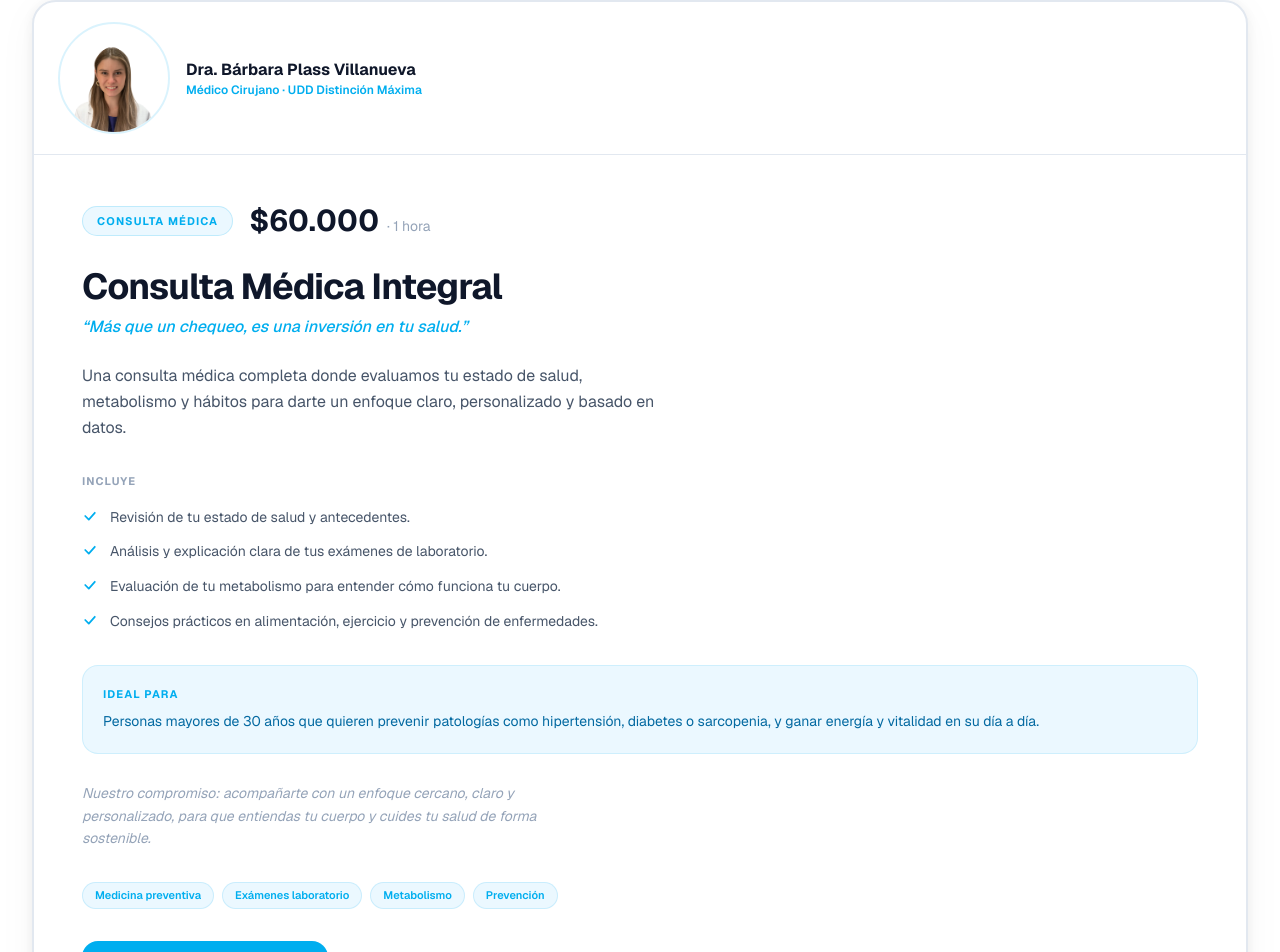
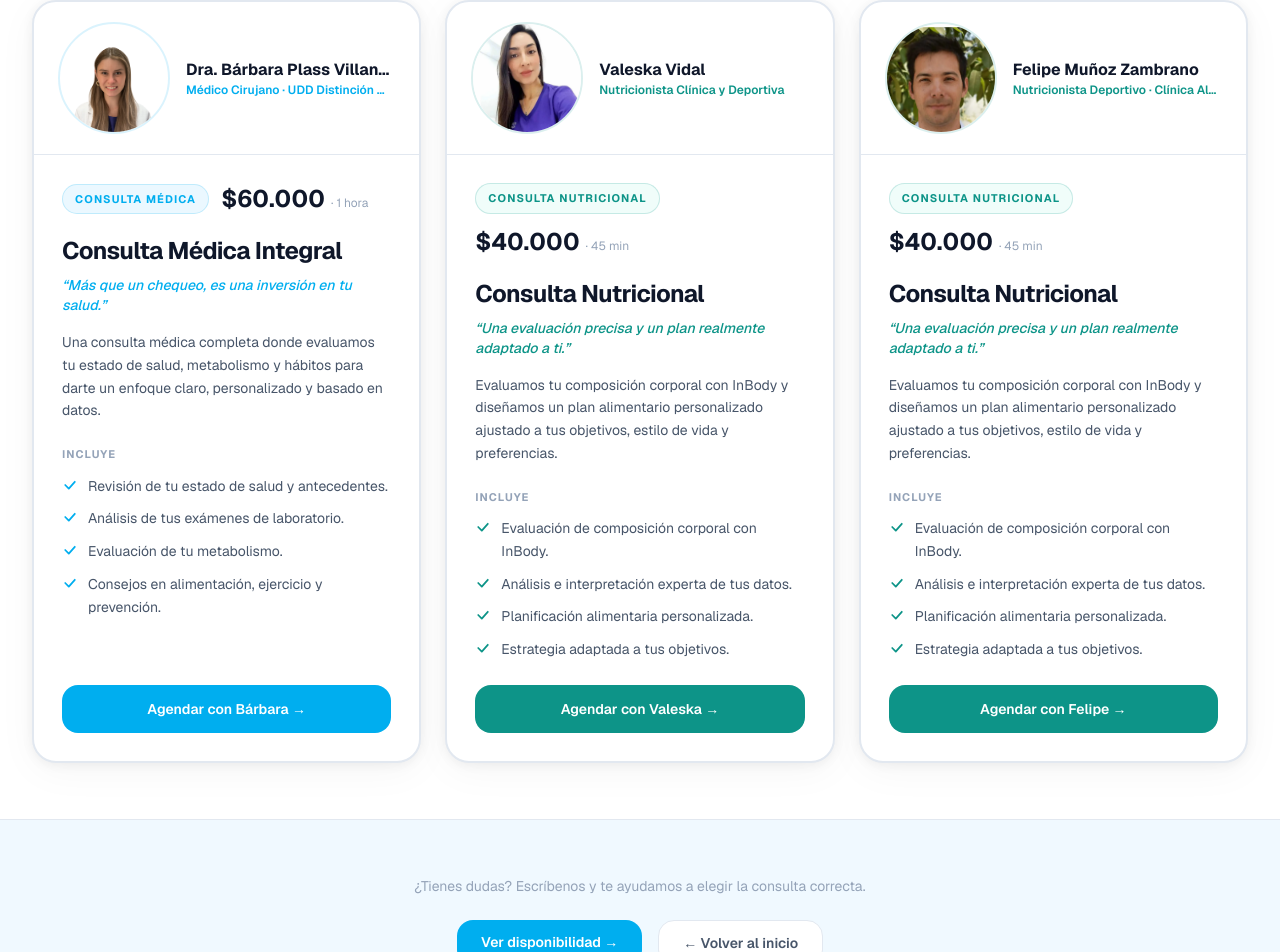
Before and after one commit to felipemunoz1983-alt/centro-metabolico, a Next.js app: page /asesoria in a window 1280 px wide. Shown: the part 748-1700 px from the top of the page. Built offline with nearby package versions, Linux system fonts and the light colour scheme.

Commit message:
Unify all 3 professionals in 3-column grid (same card layout)

```diff
--- a/src/app/asesoria/AsesoriaClient.tsx
+++ b/src/app/asesoria/AsesoriaClient.tsx
@@ -146,198 +146,162 @@ export function AsesoriaClient() {
         <div className="mx-auto flex max-w-[1300px] flex-col gap-8">
 
           {/* ── CARD 1: Consulta Médica — content left, Bárbara right ─ */}
-          {selected !== "nutricional" && (
+          {(() => {
+            const professionals = [
+              {
+                id: "barbara",
+                type: "medica" as const,
+                name: "Dra. Bárbara Plass Villanueva",
+                firstName: "Bárbara",
+                role: "Médico Cirujano · UDD Distinción Máxima",
+                photo: "barbara.webp",
+                focus: "center 22%",
+                badge: "Consulta Médica",
+                price: "$60.000",
+                duration: "1 hora",
+                title: "Consulta Médica Integral",
+                quote: "Más que un chequeo, es una inversión en tu salud.",
+                description:
+                  "Una consulta médica completa donde evaluamos tu estado de salud, metabolismo y hábitos para darte un enfoque claro, personalizado y basado en datos.",
+                includes: [
+                  "Revisión de tu estado de salud y antecedentes.",
+                  "Análisis de tus exámenes de laboratorio.",
+                  "Evaluación de tu metabolismo.",
+                  "Consejos en alimentación, ejercicio y prevención.",
+                ],
+              },
+              {
+                id: "valeska",
+                type: "nutricional" as const,
+                name: "Valeska Vidal",
+                firstName: "Valeska",
+                role: "Nutricionista Clínica y Deportiva",
+                photo: "VALE_WEB.webp",
+                focus: "center 35%",
+                badge: "Consulta Nutricional",
+                price: "$40.000",
+                duration: "45 min",
+                title: "Consulta Nutricional",
+                quote: "Una evaluación precisa y un plan realmente adaptado a ti.",
+                description:
+                  "Evaluamos tu composición corporal con InBody y diseñamos un plan alimentario personalizado ajustado a tus objetivos, estilo de vida y preferencias.",
+                includes: [
+                  "Evaluación de composición corporal con InBody.",
+                  "Análisis e interpretación experta de tus datos.",
+                  "Planificación alimentaria personalizada.",
+                  "Estrategia adaptada a tus objetivos.",
+                ],
+              },
+              {
+                id: "felipe",
+                type: "nutricional" as const,
+                name: "Felipe Muñoz Zambrano",
+                firstName: "Felipe",
+                role: "Nutricionista Deportivo · Clínica Alemana",
+                photo: "felipe.webp",
+                focus: "center 75%",
+                badge: "Consulta Nutricional",
+                price: "$40.000",
+                duration: "45 min",
+                title: "Consulta Nutricional",
+                quote: "Una evaluación precisa y un plan realmente adaptado a ti.",
+                description:
+                  "Evaluamos tu composición corporal con InBody y diseñamos un plan alimentario personalizado ajustado a tus objetivos, estilo de vida y preferencias.",
+                includes: [
+                  "Evaluación de composición corporal con InBody.",
+                  "Análisis e interpretación experta de tus datos.",
+                  "Planificación alimentaria personalizada.",
+                  "Estrategia adaptada a tus objetivos.",
+                ],
+              },
+            ];
+
+            const visible = professionals.filter((p) => !selected || p.type === selected);
+
+            return (
+              <div className="grid grid-cols-1 gap-6 md:grid-cols-2 lg:grid-cols-3">
+                {visible.map((pro, idx) => {
+                  const accent = pro.type === "medica" ? t.brand : t.teal;
+                  const accentBg = pro.type === "medica" ? t.brandBg : t.tealBg;
+                  const accentDark = pro.type === "medica" ? t.brandDark : "#0F766E";
+                  const isHighlighted = selected === pro.type;
+
+                  return (
                     <motion.article
+                      key={pro.id}
                       initial={{ opacity: 0, y: 30 }}
                       animate={{ opacity: 1, y: 0 }}
-            transition={{ duration: 0.65 }}
-            className="overflow-hidden rounded-3xl"
+                      transition={{ duration: 0.6, delay: 0.1 + idx * 0.08 }}
+                      className="flex flex-col overflow-hidden rounded-3xl"
                       style={{
                         backgroundColor: t.bgCard,
-              border: `2px solid ${selected === "medica" ? t.brand : t.border}`,
-              boxShadow: selected === "medica"
-                ? `0 0 0 4px ${t.brand}18, 0 8px 40px rgba(0,0,0,0.08)`
+                        border: `2px solid ${isHighlighted ? accent : t.border}`,
+                        boxShadow: isHighlighted
+                          ? `0 0 0 4px ${accent}18, 0 8px 40px rgba(0,0,0,0.08)`
                           : "0 2px 12px rgba(0,0,0,0.06), 0 8px 40px rgba(0,0,0,0.04)",
                         transition: "border-color 0.35s, box-shadow 0.35s",
                       }}
                     >
-            {selected === "medica" && (
-              <div className="h-1 w-full" style={{ background: `linear-gradient(to right, transparent, ${t.brand}, transparent)` }} />
+                      {isHighlighted && (
+                        <div
+                          className="h-1 w-full"
+                          style={{ background: `linear-gradient(to right, transparent, ${accent}, transparent)` }}
+                        />
                       )}
 
-            <div>
-              {/* Bárbara photo — avatar style */}
+                      {/* Avatar header */}
                       <div className="flex items-center gap-4 px-6 py-5" style={{ borderBottom: `1px solid ${t.border}` }}>
-                <div className="relative size-24 shrink-0 overflow-hidden rounded-full md:size-28" style={{ border: `2px solid ${t.brand}25` }}>
-                  <Image
-                    src={`${BP}/barbara.webp`}
-                    alt="Dra. Bárbara Plass Villanueva, Médico Cirujano"
-                    fill
-                    className="object-cover"
-                    style={{ objectPosition: "center 22%" }}
-                    sizes="112px"
-                  />
-                </div>
-                <div className="min-w-0 flex-1">
-                  <p className="truncate text-base font-bold" style={{ color: t.text }}>Dra. Bárbara Plass Villanueva</p>
-                  <p className="truncate text-xs font-semibold" style={{ color: t.brand }}>Médico Cirujano · UDD Distinción Máxima</p>
-                </div>
-              </div>
-
-              {/* Content */}
-              <div className="p-8 md:p-12">
-                {/* Header */}
-                <div className="mb-7 flex flex-wrap items-center gap-4">
-                  <span className="rounded-full px-3.5 py-1.5 text-[11px] font-bold uppercase tracking-widest"
-                    style={{ backgroundColor: t.brandBg, color: t.brand, border: `1px solid ${t.brand}30` }}>
-                    Consulta Médica
-                  </span>
-                  <div className="flex items-baseline gap-2">
-                    <span className="text-3xl font-bold" style={{ color: t.text }}>$60.000</span>
-                    <span className="text-sm" style={{ color: t.textMuted }}>· 1 hora</span>
-                  </div>
-                </div>
-
-                <h2 className="mb-2 text-3xl font-bold tracking-tight md:text-4xl" style={{ color: t.text }}>
-                  Consulta Médica Integral
-                </h2>
-                <p className="mb-6 text-base font-medium italic" style={{ color: t.brand }}>
-                  &ldquo;Más que un chequeo, es una inversión en tu salud.&rdquo;
-                </p>
-                <p className="mb-8 text-base leading-relaxed max-w-[55ch]" style={{ color: t.textMid }}>
-                  Una consulta médica completa donde evaluamos tu estado de salud, metabolismo y hábitos para darte un enfoque claro, personalizado y basado en datos.
-                </p>
-
-                {/* Includes */}
-                <p className="mb-4 text-[11px] font-bold uppercase tracking-widest" style={{ color: t.textMuted }}>Incluye</p>
-                <ul className="mb-8 flex flex-col gap-3" role="list">
-                  {[
-                    "Revisión de tu estado de salud y antecedentes.",
-                    "Análisis y explicación clara de tus exámenes de laboratorio.",
-                    "Evaluación de tu metabolismo para entender cómo funciona tu cuerpo.",
-                    "Consejos prácticos en alimentación, ejercicio y prevención de enfermedades.",
-                  ].map((item) => (
-                    <li key={item} className="flex items-start gap-3">
-                      <CheckIcon />
-                      <span className="text-sm leading-relaxed" style={{ color: t.textMid }}>{item}</span>
-                    </li>
-                  ))}
-                </ul>
-
-                {/* Ideal para */}
-                <div className="mb-7 rounded-2xl p-5" style={{ backgroundColor: t.brandBg, border: `1px solid ${t.brand}20` }}>
-                  <p className="mb-2 text-[11px] font-bold uppercase tracking-widest" style={{ color: t.brand }}>Ideal para</p>
-                  <p className="text-sm leading-relaxed" style={{ color: "#0369A1" }}>
-                    Personas mayores de 30 años que quieren prevenir patologías como hipertensión, diabetes o sarcopenia, y ganar energía y vitalidad en su día a día.
-                  </p>
-                </div>
-
-                <p className="mb-8 text-sm leading-relaxed italic max-w-[55ch]" style={{ color: t.textMuted }}>
-                  Nuestro compromiso: acompañarte con un enfoque cercano, claro y personalizado, para que entiendas tu cuerpo y cuides tu salud de forma sostenible.
-                </p>
-
-                <div className="mb-8 flex flex-wrap gap-2">
-                  {["Medicina preventiva", "Exámenes laboratorio", "Metabolismo", "Prevención"].map((tag) => (
-                    <Tag key={tag}>{tag}</Tag>
-                  ))}
-                </div>
-
-                <motion.a
-                  href={AGENDA_URL}
-                  className="inline-flex items-center gap-2 rounded-2xl px-7 py-3.5 text-sm font-semibold text-white cursor-pointer"
-                  style={{ backgroundColor: t.brand }}
-                  whileHover={{ scale: 1.02, backgroundColor: t.brandDark }}
-                  transition={{ duration: 0.2 }}
-                  aria-label="Agendar Consulta Médica en AgendaPro"
+                        <div
+                          className="relative size-24 shrink-0 overflow-hidden rounded-full md:size-28"
+                          style={{ border: `2px solid ${accent}25` }}
                         >
-                  Agendar Consulta Médica →
-                </motion.a>
-              </div>
-
-
-            </div>
-          </motion.article>
-          )}
-
-          {/* ── CARD 2: Consulta Nutricional — fotos left, content right ─ */}
-          {selected !== "medica" && (
-          <div className="grid grid-cols-1 gap-6 lg:grid-cols-2">
-            {[
-              { name: "Valeska Vidal", firstName: "Valeska", role: "Nutricionista Clínica y Deportiva", photo: "VALE_WEB.webp", focus: "center 35%", zoom: 1.0 },
-              { name: "Felipe Muñoz Zambrano", firstName: "Felipe", role: "Nutricionista Deportivo · Clínica Alemana", photo: "felipe.webp", focus: "center 75%", zoom: 1.0 },
-            ].map((pro, idx) => (
-              <motion.article
-                key={pro.name}
-                initial={{ opacity: 0, y: 30 }}
-                animate={{ opacity: 1, y: 0 }}
-                transition={{ duration: 0.6, delay: 0.12 + idx * 0.08 }}
-                className="flex flex-col overflow-hidden rounded-3xl"
-                style={{
-                  backgroundColor: t.bgCard,
-                  border: `2px solid ${selected === "nutricional" ? t.teal : t.border}`,
-                  boxShadow: selected === "nutricional"
-                    ? `0 0 0 4px ${t.teal}18, 0 8px 40px rgba(0,0,0,0.08)`
-                    : "0 2px 12px rgba(0,0,0,0.06), 0 8px 40px rgba(0,0,0,0.04)",
-                  transition: "border-color 0.35s, box-shadow 0.35s",
-                }}
-              >
-                {selected === "nutricional" && (
-                  <div className="h-1 w-full" style={{ background: `linear-gradient(to right, transparent, ${t.teal}, transparent)` }} />
-                )}
-
-                {/* Photo header — avatar style */}
-                <div className="flex items-center gap-4 px-6 py-5" style={{ borderBottom: `1px solid ${t.border}` }}>
-                  <div className="relative size-24 shrink-0 overflow-hidden rounded-full md:size-28" style={{ border: `2px solid ${t.teal}25` }}>
                           <Image
                             src={`${BP}/${pro.photo}`}
                             alt={`${pro.name}, ${pro.role}`}
                             fill
                             className="object-cover"
-                      style={{ objectPosition: pro.focus, transform: `scale(${pro.zoom})`, transformOrigin: "center" }}
+                            style={{ objectPosition: pro.focus }}
                             sizes="112px"
                           />
                         </div>
                         <div className="min-w-0 flex-1">
                           <p className="truncate text-base font-bold" style={{ color: t.text }}>{pro.name}</p>
-                    <p className="truncate text-xs font-semibold" style={{ color: t.teal }}>{pro.role}</p>
+                          <p className="truncate text-xs font-semibold" style={{ color: accent }}>{pro.role}</p>
                         </div>
                       </div>
 
                       {/* Content */}
-                <div className="flex flex-1 flex-col p-6 md:p-8">
+                      <div className="flex flex-1 flex-col p-6 md:p-7">
                         <div className="mb-5 flex flex-wrap items-center gap-3">
                           <span
                             className="rounded-full px-3 py-1.5 text-[11px] font-bold uppercase tracking-widest"
-                      style={{ backgroundColor: t.tealBg, color: t.teal, border: `1px solid ${t.teal}30` }}
+                            style={{ backgroundColor: accentBg, color: accent, border: `1px solid ${accent}30` }}
                           >
-                      Consulta Nutricional
+                            {pro.badge}
                           </span>
-                    <div className="flex items-baseline gap-2">
-                      <span className="text-2xl font-bold" style={{ color: t.text }}>$40.000</span>
-                      <span className="text-sm" style={{ color: t.textMuted }}>· 45 min</span>
+                          <div className="flex items-baseline gap-1.5">
+                            <span className="text-2xl font-bold" style={{ color: t.text }}>{pro.price}</span>
+                            <span className="text-xs" style={{ color: t.textMuted }}>· {pro.duration}</span>
                           </div>
                         </div>
 
-                  <h2 className="mb-2 text-2xl font-bold tracking-tight md:text-3xl" style={{ color: t.text }}>
-                    Consulta Nutricional
+                        <h2 className="mb-2 text-2xl font-bold tracking-tight" style={{ color: t.text }}>
+                          {pro.title}
                         </h2>
-                  <p className="mb-4 text-sm font-medium italic" style={{ color: t.teal }}>
-                    &ldquo;Una evaluación precisa y un plan realmente adaptado a ti.&rdquo;
+                        <p className="mb-4 text-sm font-medium italic" style={{ color: accent }}>
+                          &ldquo;{pro.quote}&rdquo;
                         </p>
                         <p className="mb-6 text-sm leading-relaxed" style={{ color: t.textMid }}>
-                    Evaluamos tu composición corporal con InBody y diseñamos un plan alimentario personalizado ajustado a tus objetivos, estilo de vida y preferencias.
+                          {pro.description}
                         </p>
 
-                  <p className="mb-3 text-[11px] font-bold uppercase tracking-widest" style={{ color: t.textMuted }}>Incluye</p>
+                        <p className="mb-3 text-[11px] font-bold uppercase tracking-widest" style={{ color: t.textMuted }}>
+                          Incluye
+                        </p>
                         <ul className="mb-6 flex flex-col gap-2.5" role="list">
-                    {[
-                      "Evaluación de composición corporal con InBody.",
-                      "Análisis e interpretación experta de tus datos.",
-                      "Planificación alimentaria personalizada.",
-                      "Estrategia adaptada a tus objetivos.",
-                    ].map((item) => (
+                          {pro.includes.map((item) => (
                             <li key={item} className="flex items-start gap-2.5">
-                        <CheckIcon color={t.teal} />
+                              <CheckIcon color={accent} />
                               <span className="text-sm leading-relaxed" style={{ color: t.textMid }}>{item}</span>
                             </li>
                           ))}
@@ -346,20 +310,22 @@ export function AsesoriaClient() {
                         <div className="mt-auto">
                           <motion.a
                             href={AGENDA_URL}
-                      className="inline-flex w-full items-center justify-center gap-2 rounded-2xl px-7 py-3.5 text-sm font-semibold text-white cursor-pointer"
-                      style={{ backgroundColor: t.teal }}
-                      whileHover={{ scale: 1.02, backgroundColor: "#0F766E" }}
+                            className="inline-flex w-full items-center justify-center gap-2 rounded-2xl px-6 py-3.5 text-sm font-semibold text-white cursor-pointer"
+                            style={{ backgroundColor: accent }}
+                            whileHover={{ scale: 1.02, backgroundColor: accentDark }}
                             transition={{ duration: 0.2 }}
-                      aria-label={`Agendar Consulta Nutricional con ${pro.name}`}
+                            aria-label={`Agendar ${pro.title} con ${pro.name}`}
                           >
                             Agendar con {pro.firstName} →
                           </motion.a>
                         </div>
                       </div>
                     </motion.article>
-            ))}
+                  );
+                })}
               </div>
-          )}
+            );
+          })()}
         </div>
       </section>
 
```
Lines whose indentation alone changed are shown as unchanged.
